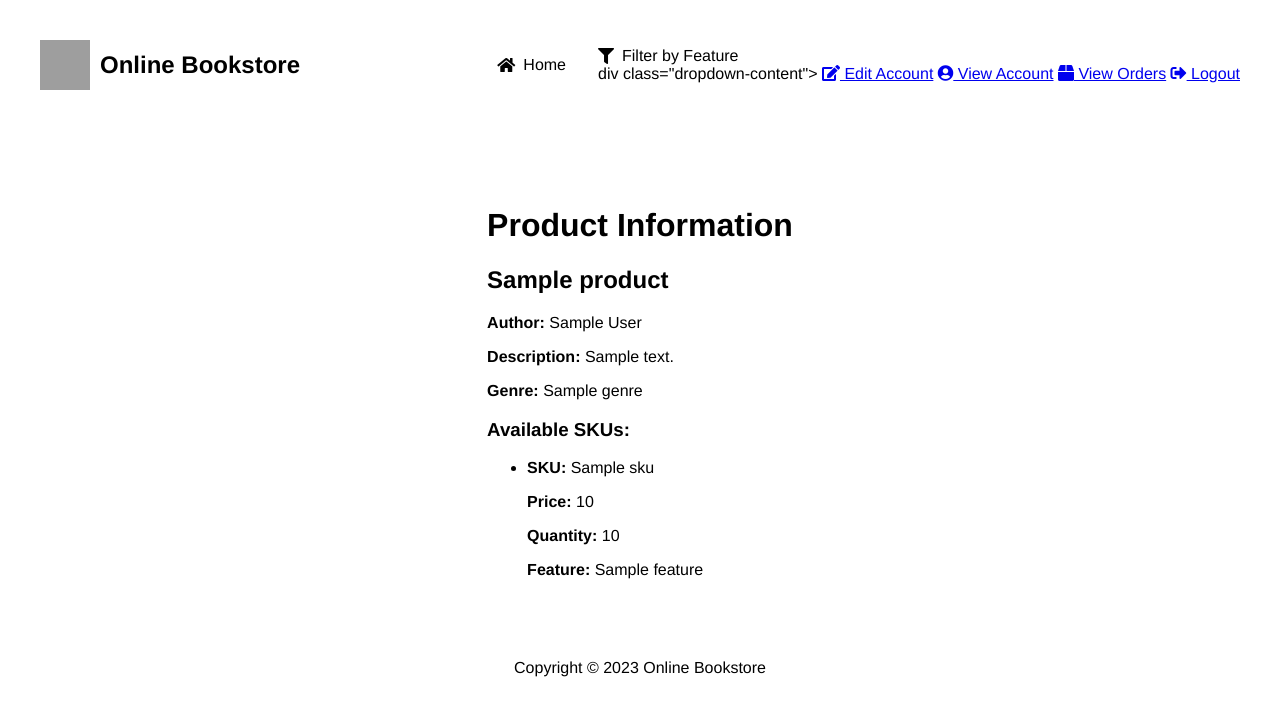
After one commit to kashyapkurmilla/e-Commerce-Docker, a Flask app: template templates/productinfo.html in a window 1280 px wide. The commit adds this page. Shown: the top 716 px of the page. Run offline with Flask 2, Linux system fonts and the light colour scheme; the template is opened without the code that fills it: most values are stand-ins (such as "Sample title", 1, 10 or a date in 2020); some libraries are stand-ins or nearby versions.

Commit message:
little changes

```diff
--- a/templates/login.html
+++ b/templates/login.html
@@ -117,7 +117,7 @@
   <div class="container">
     <header class="header">
       <div class="logo">
-        <img src="static/images/logo.png" alt="Logo" />
+        <img src="http://localhost:9000/products/products/logo.png" alt="Logo" />
         Online Bookstore
       </div>
     </header>
--- a/templates/my_account.html
+++ b/templates/my_account.html
@@ -89,7 +89,7 @@
   <div class="container">
     <header class="header">
       <div class="logo">
-        <img src="static/images/logo.png" alt="Logo" />
+        <img src="http://localhost:9000/products/products/logo.png" alt="Logo" />
         Online Bookstore
       </div>
       <nav class="nav">
--- /dev/null
+++ b/templates/productinfo.html
@@ -0,0 +1,247 @@
+<!DOCTYPE html>
+<html lang="en">
+
+<head>
+    <meta charset="UTF-8" />
+    <title>Product Information</title>
+    <link rel="stylesheet" href="https://cdn.tailwindcss.com" />
+    <link rel="stylesheet" href="https://cdnjs.cloudflare.com/ajax/libs/font-awesome/5.15.3/css/all.min.css" />
+    <style>
+        body {
+            font-family: 'Helvetica', 'Arial', sans-serif;
+        }
+
+        .container {
+            max-width: 1200px;
+            margin: 0 auto;
+            padding: 2rem;
+        }
+
+        .header {
+            display: flex;
+            justify-content: space-between;
+            align-items: center;
+            margin-bottom: 2rem;
+        }
+
+        .logo {
+            display: flex;
+            align-items: center;
+            font-size: 1.5rem;
+            font-weight: bold;
+        }
+
+        .logo img {
+            width: 50px;
+            height: 50px;
+            margin-right: 10px;
+        }
+
+        .nav {
+            display: flex;
+            gap: 2rem;
+        }
+
+        .nav-link {
+            text-decoration: none;
+            color: #000;
+            font-size: 1rem;
+            display: flex;
+            align-items: center;
+            position: relative;
+        }
+
+        .nav-link i {
+            margin-right: 8px;
+        }
+
+        .nav-link::after {
+            content: '';
+            position: absolute;
+            width: 0;
+            height: 2px;
+            bottom: -3px;
+            left: 50%;
+            background-color: black;
+            transition: width 0.3s, left 0.3s;
+        }
+
+        .nav-link:hover::after {
+            width: 100%;
+            left: 0;
+        }
+
+        .dropdown {
+            position: relative;
+            display: inline-block;
+        }
+
+        .dropdown-content {
+            display: none;
+            position: absolute;
+            background-color: #f9f9f9;
+            min-width: 160px;
+            box-shadow: 0px 8px 16px 0px rgba(0, 0, 0, 0.2);
+            z-index: 1;
+            margin-top: 3px;
+        }
+
+        .dropdown-content a {
+            color: black;
+            padding: 12px 16px;
+            text-decoration: none;
+            display: flex;
+            align-items: center;
+            position: relative;
+        }
+
+        .dropdown-content a i {
+            margin-right: 8px;
+        }
+
+        .dropdown-content a::after {
+            content: '';
+            position: absolute;
+            width: 0;
+            height: 2px;
+            bottom: -3px;
+            left: 50%;
+            background-color: black;
+            transition: width 0.3s, left 0.3s;
+        }
+
+        .dropdown-content a:hover::after {
+            width: 100%;
+            left: 0;
+        }
+
+        .dropdown-content a:hover {
+            background-color: #f1f1f1;
+        }
+
+        .dropdown:hover .dropdown-content {
+            display: block;
+        }
+
+        .main {
+            display: grid;
+            grid-template-columns: repeat(auto-fit, minmax(250px, 1fr));
+            gap: 2rem;
+        }
+
+        .book {
+            position: relative;
+            display: flex;
+            flex-direction: column;
+            gap: 1rem;
+            padding: 1rem;
+            border: 1px solid #ccc;
+            border-radius: 5px;
+        }
+
+        .book-image {
+            width: 100%;
+            height: 200px;
+            object-fit: contain;
+        }
+
+        .book-title {
+            font-size: 1.2rem;
+            font-weight: bold;
+        }
+
+        .book-author {
+            font-size: 1rem;
+            color: #666;
+        }
+
+        .book-price {
+            font-size: 1.2rem;
+            font-weight: bold;
+            color: #333;
+        }
+
+        .footer {
+            text-align: center;
+            margin-top: 2rem;
+        }
+
+        /* Added styles for the circular button */
+        .add-to-cart-btn {
+            position: absolute;
+            bottom: 1rem;
+            right: 1rem;
+            width: 40px;
+            height: 40px;
+            border-radius: 50%;
+            background-color: #333;
+            color: #fff;
+            display: flex;
+            justify-content: center;
+            align-items: center;
+            cursor: pointer;
+            transition: transform 0.3s;
+        }
+
+        .add-to-cart-btn:hover {
+            transform: scale(1.1);
+        }
+    </style>
+</head>
+
+<body>
+    <div class="container">
+        <header class="header">
+            <div class="logo">
+                <img src="http://localhost:9000/products/products/logo.png" alt="Logo" />
+                Online Bookstore
+            </div>
+            <nav class="nav">
+                <a href="#" class="nav-link"><i class="fas fa-home"></i> Home</a>
+                <div class="dropdown">
+                    <a href="#" class="nav-link"><i class="fas fa-filter"></i> Filter by Feature</a>
+                    div class="dropdown-content">
+                    <a href="#" onclick="editAccount()"><i class="fas fa-edit"></i> Edit Account</a>
+                    <a href="#" onclick="viewAccount()"><i class="fas fa-user-circle"></i> View Account</a>
+                    <a href="#" onclick="viewOrders()"><i class="fas fa-box"></i> View Orders</a>
+                    <a href="#" onclick="logout()"><i class="fas fa-sign-out-alt"></i> Logout</a>
+                </div>
+    </div>
+    </nav>
+    </header>
+    <main class="main">
+        <div class="container">
+            <h1>Product Information</h1>
+            <div class="product-info">
+                <h2>{{ product.name }}</h2>
+                <p><strong>Author:</strong> {{ product.author }}</p>
+                <p><strong>Description:</strong> {{ product.description }}</p>
+                <p><strong>Genre:</strong> {{ product.genre }}</p>
+                <div class="skus">
+                    <h3>Available SKUs:</h3>
+                    <ul>
+                        {% for sku in product.skus %}
+                        <li>
+                            <p><strong>SKU:</strong> {{ sku.sku }}</p>
+                            <p><strong>Price:</strong> {{ sku.Price }}</p>
+                            <p><strong>Quantity:</strong> {{ sku.quantity }}</p>
+                            <p><strong>Feature:</strong> {{ sku.feature }}</p>
+                        </li>
+                        {% endfor %}
+                    </ul>
+                </div>
+            </div>
+        </div>
+    </main>
+
+    <footer class="footer">
+        <p>Copyright &copy; 2023 Online Bookstore</p>
+    </footer>
+    </div>
+
+    <script>
+        // Your JavaScript functions here
+    </script>
+</body>
+
+</html>
--- a/templates/register.html
+++ b/templates/register.html
@@ -106,7 +106,7 @@
   <div class="container">
     <header class="header">
       <div class="logo">
-        <img src="static/images/logo.png" alt="Logo" />
+        <img src="http://localhost:9000/products/products/logo.png" alt="Logo" />
         Online Bookstore
       </div>
     </header>
--- a/templates/view_cart.html
+++ b/templates/view_cart.html
@@ -100,7 +100,7 @@
   <div class="container">
     <header class="header">
       <div class="logo">
-        <img src="static/images/logo.png" alt="Logo" />
+        <img src="http://localhost:9000/products/products/logo.png" alt="Logo" />
         Online Bookstore
       </div>
       <nav class="nav">
```
Also changed, not shown: bookstore/routes.py (+11 -0 lines), compose.yaml (+14 -12 lines), db structure/products.json (+94 -2 lines), templates/index.html (+64 -6 lines), static/images/book.png (deleted), static/images/logo.png (deleted).
